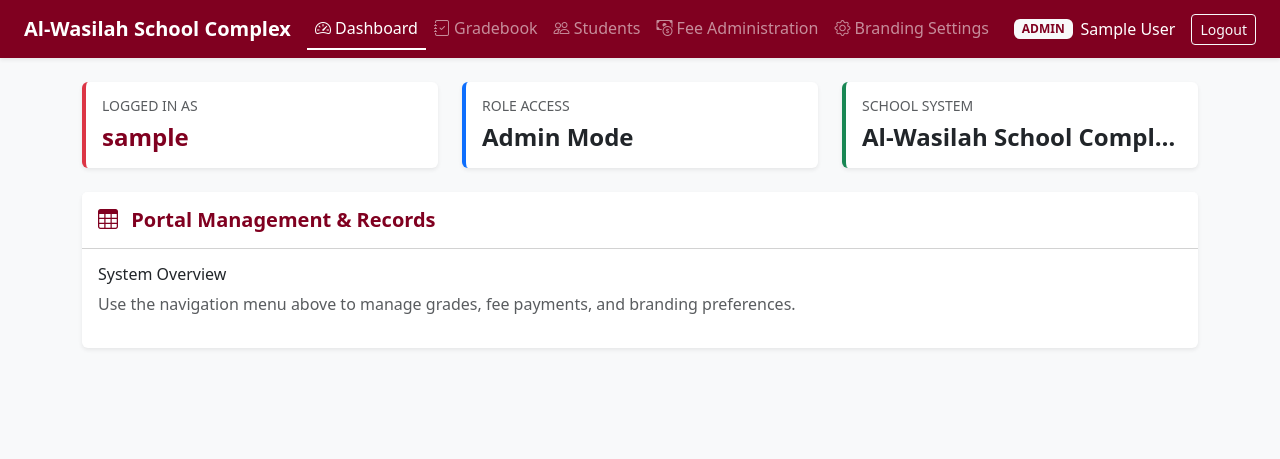
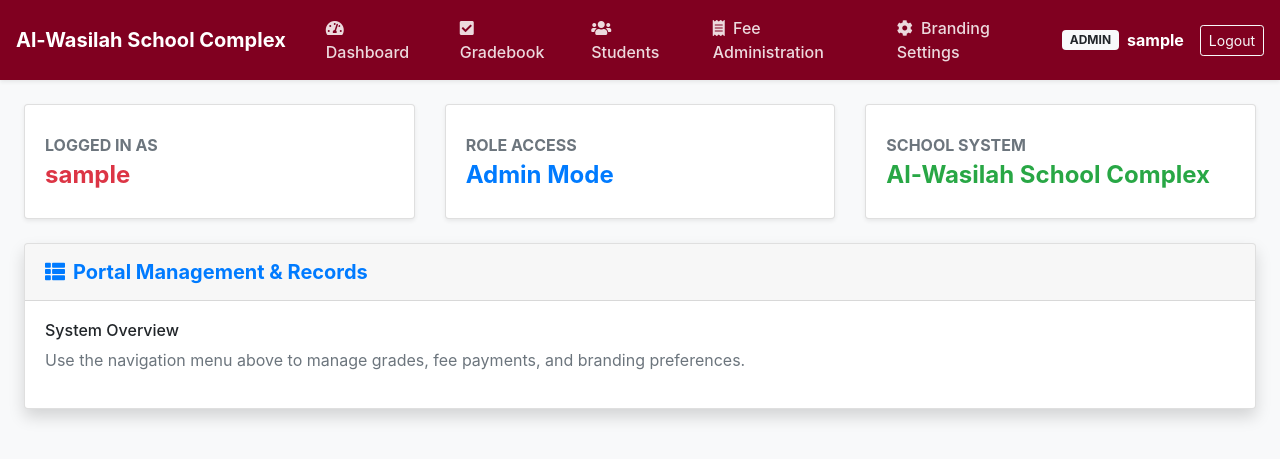
Before and after one commit to ahaqq861-sys/AL-WASILAH-SCHOOL-COMPLEX, a Django app: page /portal/ in a window 1280 px wide. Shown: the top 459 px of the page. Run offline with Django 5.2, Linux system fonts and the light colour scheme; the visitor is signed in with stand-in values (Sample User, id 1); data comes from the database, SQL or seed files in the repository.

Commit message:
Fix dashboard structure and add views for all navbar tabs

```diff
--- a/portal/templates/portal/dashboard.html
+++ b/portal/templates/portal/dashboard.html
@@ -1,99 +1,42 @@
-<!DOCTYPE html>
-<html lang="en">
-<head>
-    <meta charset="UTF-8">
-    <meta name="viewport" content="width=device-width, initial-scale=1.0">
-    <title>{{ branding.school_name }} - Dashboard</title>
-    <link href="https://cdn.jsdelivr.net/npm/bootstrap@5.3.0/dist/css/bootstrap.min.css" rel="stylesheet">
-    <link rel="stylesheet" href="https://cdn.jsdelivr.net/npm/bootstrap-icons@1.11.0/font/bootstrap-icons.css">
-    <style>
-        .navbar-wine { background-color: {{ branding.primary_color|default:"#800020" }}; }
-        .bg-wine { background-color: {{ branding.primary_color|default:"#800020" }} !important; }
-        .text-wine { color: {{ branding.primary_color|default:"#800020" }} !important; }
-        .nav-link.active { border-bottom: 2px solid #ffffff; }
-    </style>
-</head>
-<body class="bg-light">
-    <!-- Main Top Navigation -->
-    <nav class="navbar navbar-expand-lg navbar-dark navbar-wine shadow-sm">
-        <div class="container-fluid px-4">
-            <a class="navbar-brand fw-bold" href="#">{{ branding.school_name }}</a>
-            <button class="navbar-toggler" type="button" data-bs-toggle="collapse" data-bs-target="#portalNav">
-                <span class="navbar-toggler-icon"></span>
-            </button>
-            <div class="collapse navbar-collapse" id="portalNav">
-                <ul class="navbar-nav me-auto mb-2 mb-lg-0">
-                    <li class="nav-item"><a class="nav-link active" href="#"><i class="bi bi-speedometer2"></i> Dashboard</a></li>
-                    {% if role == 'admin' or role == 'teacher' %}
-                    <li class="nav-item"><a class="nav-link" href="#"><i class="bi bi-journal-check"></i> Gradebook</a></li>
-                    <li class="nav-item"><a class="nav-link" href="#"><i class="bi bi-people"></i> Students</a></li>
-                    {% endif %}
-                    {% if role == 'admin' %}
-                    <li class="nav-item"><a class="nav-link" href="#"><i class="bi bi-cash-coin"></i> Fee Administration</a></li>
-                    <li class="nav-item"><a class="nav-link" href="#"><i class="bi bi-gear"></i> Branding Settings</a></li>
-                    {% endif %}
-                </ul>
-                <div class="d-flex align-items-center text-white me-3">
-                    <span class="badge bg-light text-wine me-2">{{ role|upper }}</span>
-                    <span>{{ request.user.get_full_name|default:request.user.username }}</span>
+{% extends 'portal/base.html' %}
+
+{% block content %}
+<div class="row mb-4">
+    <div class="col-md-4">
+        <div class="card border-left-danger shadow-sm h-100 py-2">
+            <div class="card-body">
+                <div class="text-xs font-weight-bold text-uppercase mb-1 text-muted">LOGGED IN AS</div>
+                <div class="h4 mb-0 font-weight-bold text-danger">{{ request.user.username }}</div>
             </div>
-                <a href="{% url 'portal_logout' %}" class="btn btn-outline-light btn-sm">Logout</a>
-            </div>
-        </div>
-    </nav>
-
-    <!-- Main Container -->
-    <div class="container py-4">
-        <div class="row g-4">
-            <!-- Summary Widgets -->
-            <div class="col-md-4">
-                <div class="card border-0 shadow-sm p-3 border-start border-4 border-danger">
-                    <h6 class="text-muted small text-uppercase">Logged In As</h6>
-                    <h4 class="fw-bold mb-0 text-wine">{{ request.user.username }}</h4>
         </div>
     </div>
     <div class="col-md-4">
-                <div class="card border-0 shadow-sm p-3 border-start border-4 border-primary">
-                    <h6 class="text-muted small text-uppercase">Role Access</h6>
-                    <h4 class="fw-bold mb-0">{{ role|title }} Mode</h4>
+        <div class="card border-left-primary shadow-sm h-100 py-2">
+            <div class="card-body">
+                <div class="text-xs font-weight-bold text-uppercase mb-1 text-muted">ROLE ACCESS</div>
+                <div class="h4 mb-0 font-weight-bold text-primary">{{ role|capfirst }} Mode</div>
+            </div>
         </div>
     </div>
     <div class="col-md-4">
-                <div class="card border-0 shadow-sm p-3 border-start border-4 border-success">
-                    <h6 class="text-muted small text-uppercase">School System</h6>
-                    <h4 class="fw-bold mb-0 text-truncate">{{ branding.school_name }}</h4>
+        <div class="card border-left-success shadow-sm h-100 py-2">
+            <div class="card-body">
+                <div class="text-xs font-weight-bold text-uppercase mb-1 text-muted">SCHOOL SYSTEM</div>
+                <div class="h4 mb-0 font-weight-bold text-success">{{ branding.school_name|default:"Al-Wasilah School Complex" }}</div>
+            </div>
         </div>
     </div>
 </div>
 
-        <!-- Role Specific Functionality Tables -->
-        <div class="card border-0 shadow-sm mt-4">
-            <div class="card-header bg-white py-3">
-                <h5 class="fw-bold mb-0 text-wine"><i class="bi bi-table me-2"></i> Portal Management & Records</h5>
+<div class="card shadow mb-4">
+    <div class="card-header py-3">
+        <h5 class="m-0 font-weight-bold text-primary">
+            <i class="fas fa-th-list mr-2"></i>Portal Management & Records
+        </h5>
     </div>
     <div class="card-body">
-                {% if role == 'student' %}
-                    <h6>Academic Performance</h6>
-                    <table class="table table-hover mt-3">
-                        <thead class="table-light">
-                            <tr><th>Subject</th><th>Term</th><th>Score</th></tr>
-                        </thead>
-                        <tbody>
-                            {% for grade in grades %}
-                            <tr><td>{{ grade.subject }}</td><td>{{ grade.term }}</td><td>{{ grade.score }}</td></tr>
-                            {% empty %}
-                            <tr><td colspan="3" class="text-center text-muted">No grade records found.</td></tr>
-                            {% endfor %}
-                        </tbody>
-                    </table>
-                {% else %}
         <h6>System Overview</h6>
         <p class="text-muted">Use the navigation menu above to manage grades, fee payments, and branding preferences.</p>
-                {% endif %}
     </div>
 </div>
-    </div>
-
-    <script src="https://cdn.jsdelivr.net/npm/bootstrap@5.3.0/dist/js/bootstrap.bundle.min.js"></script>
-</body>
-</html>
+{% endblock %}
```
Also changed, not shown: portal/templates/portal/branding.html (+8 -8 lines), portal/templates/portal/fees.html (+7 -3 lines), portal/templates/portal/grades.html (+7 -3 lines), portal/templates/portal/students.html (+8 -4 lines). Lines whose indentation alone changed are shown as unchanged.
